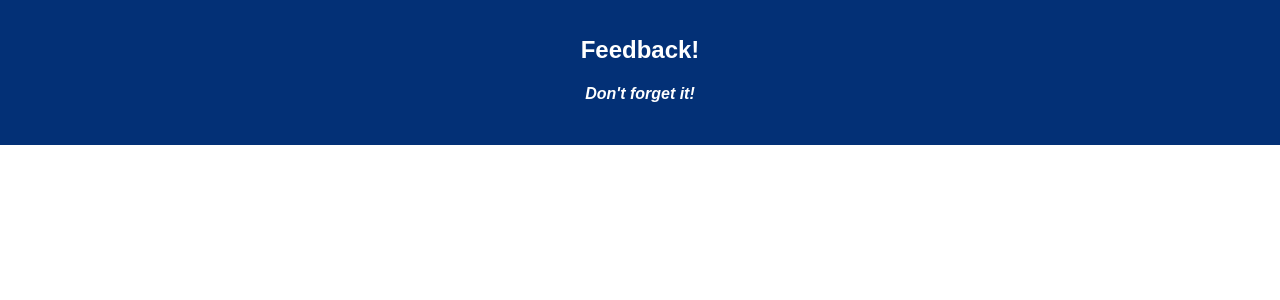
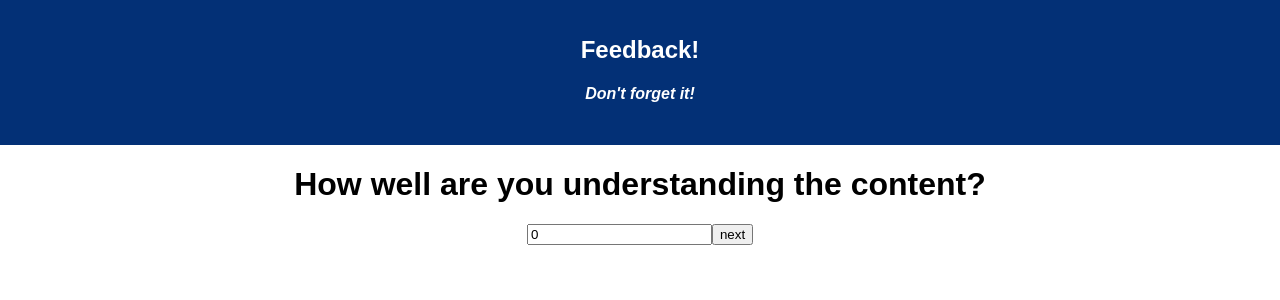
Before and after one commit to elmiabdirahman/Student-Feedback-Form, a React (Create React App) app: page /#/understand in a window 1280 px wide. Before the commit this address led to /#/support. Shown: the top 300 px of the page. Built offline with nearby package versions, Linux system fonts and the light colour scheme.

Commit message:
update understand index.js

```diff
--- a/src/components/App/App.js
+++ b/src/components/App/App.js
@@ -21,6 +21,7 @@ class App extends Component {
         <Route exact path="/" component={StartPage} />
         <Route exact path="/feeling" component={Feeling} />
         <Route exact path="/understand" component={Understand} />
+        {/* <Route exact path="/support" component={Understand} /> */}
         <br/>
       </div>
       </Router>
--- a/src/components/Feeling/Feeling.js
+++ b/src/components/Feeling/Feeling.js
@@ -9,7 +9,7 @@ class Feeling extends Component {
         feeling:0,
     }
 
-    handleChange = (event) => {
+    handleFeelingChange = (event) => {
         console.log('in input feelings', event.target.value);
         this.setState({
             feeling:event.target.value
@@ -27,7 +27,7 @@ class Feeling extends Component {
         return (
             <div>
                 <h1>Hello are you feeling today?</h1>
-                <input type = "number" onChange = {this.handleChange} value={this.state.feeling}/>
+                <input type = "number" onChange = {this.handleFeelingChange} value={this.state.feeling}/>
                 <Link to="/understand">
 					<button onClick = {this.handleClick}>next</button>
 				</Link>
--- a/src/components/Understand/Understand.js
+++ b/src/components/Understand/Understand.js
@@ -1,13 +1,39 @@
 import React, { Component } from 'react';
 
+import { connect } from 'react-redux'
+import { Link } from 'react-router-dom'
+
 class Understand extends Component {
+
+    state = {
+        understanding:0,
+    }
+
+    handleUnderstandChange = (event) => {
+        console.log('in understanding', event.target.value);
+        this.setState({
+                understanding: event.target.value
+        });
+
+    }
+
+    handleClick = (event) => {
+        console.log('in understanding button', event.target.value);
+        //dispatch
+        this.props.dispatch( { type: 'UNDERSTAND', payload: this.state.understanding } )
+    }
+
     render() {
         return (
             <div>
-
+                <h1>How well are you understanding the content?</h1>
+                <input type="text" onChange = {this.handleUnderstandChange} value = {this.state.understanding}></input>
+                <Link >
+					<button onClick = {this.handleClick}>next</button>
+				</Link>
             </div>
         );
     }
 }
 
-export default Understand;
+export default connect() (Understand);
--- a/src/index.js
+++ b/src/index.js
@@ -23,6 +23,10 @@ const feedbacksReducer = ( state = feedBack, action ) =>{
         state.feelings = action.payload;
         return state;
     }
+    else if (action.type === 'UNDERSTAND') {
+        state.understanding = action.payload;
+        return state;
+    }
     return state
 }
 
```
